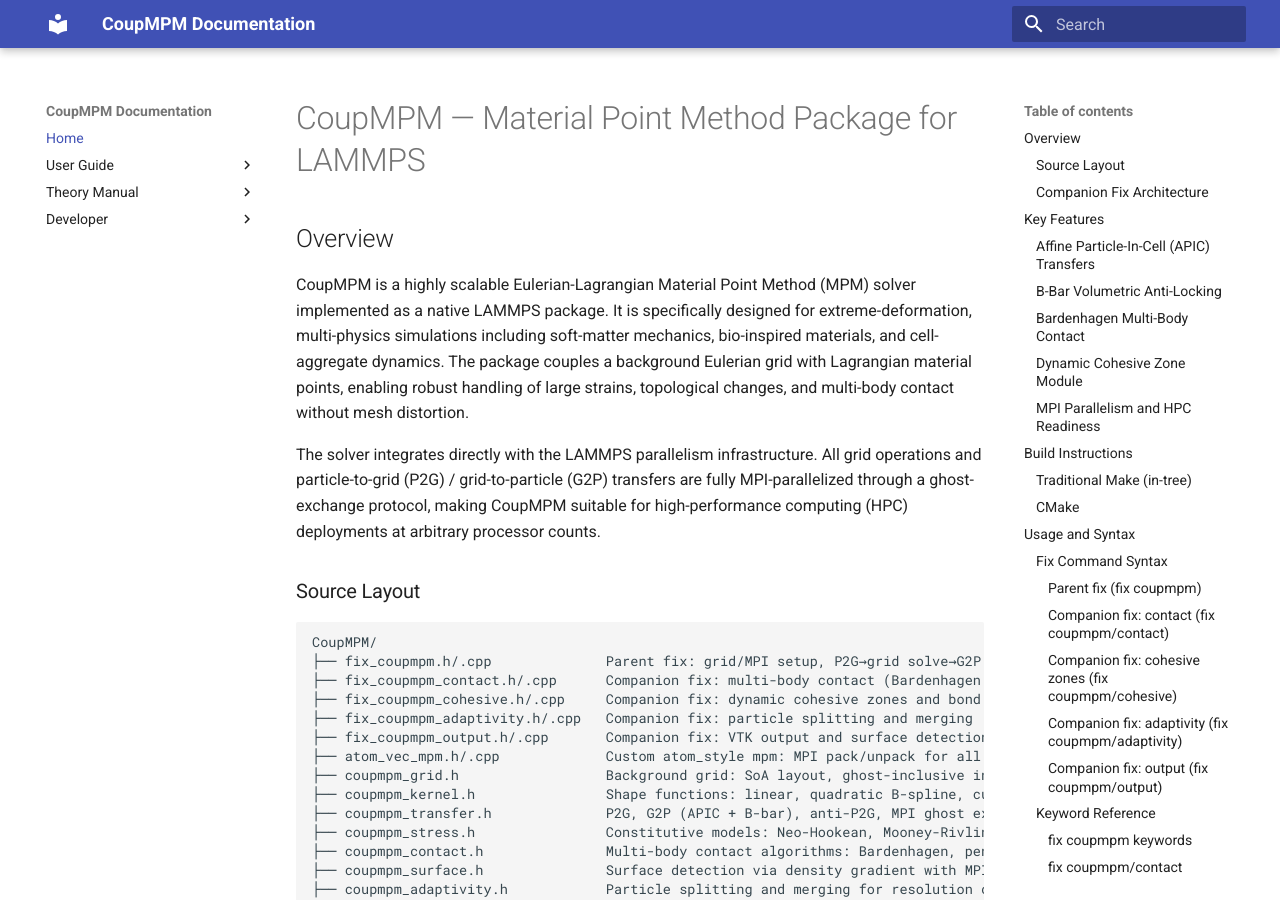
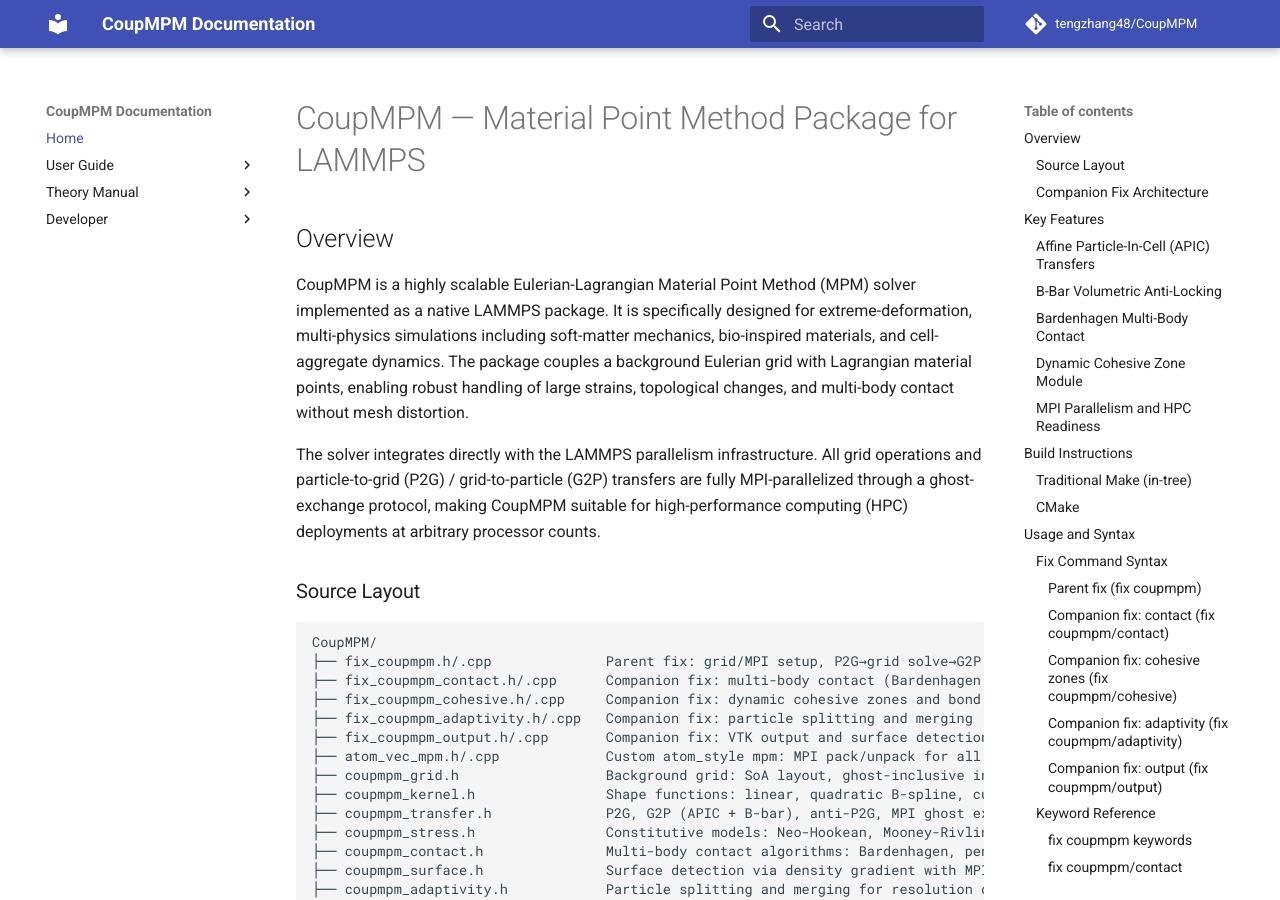
Before and after one commit to tengzhang48/CoupMPM, an MkDocs documentation site: the page built from docs/index.md, in a window 1280 px wide and 900 px high. Built offline with MkDocs 1.6.1 and Material for MkDocs 9.7.7, drawn with Linux system fonts in a browser that asks for light colours; comment, search, counter and statistics services are not loaded.

Commit message:
Update mkdocs.yml

```diff
--- a/mkdocs.yml
+++ b/mkdocs.yml
@@ -1,5 +1,8 @@
 site_name: CoupMPM Documentation
 site_url: https://tengzhang48.github.io/CoupMPM/
+
+repo_name: tengzhang48/CoupMPM
+repo_url: https://github.com/tengzhang48/CoupMPM
 
 theme:
   name: material
```
